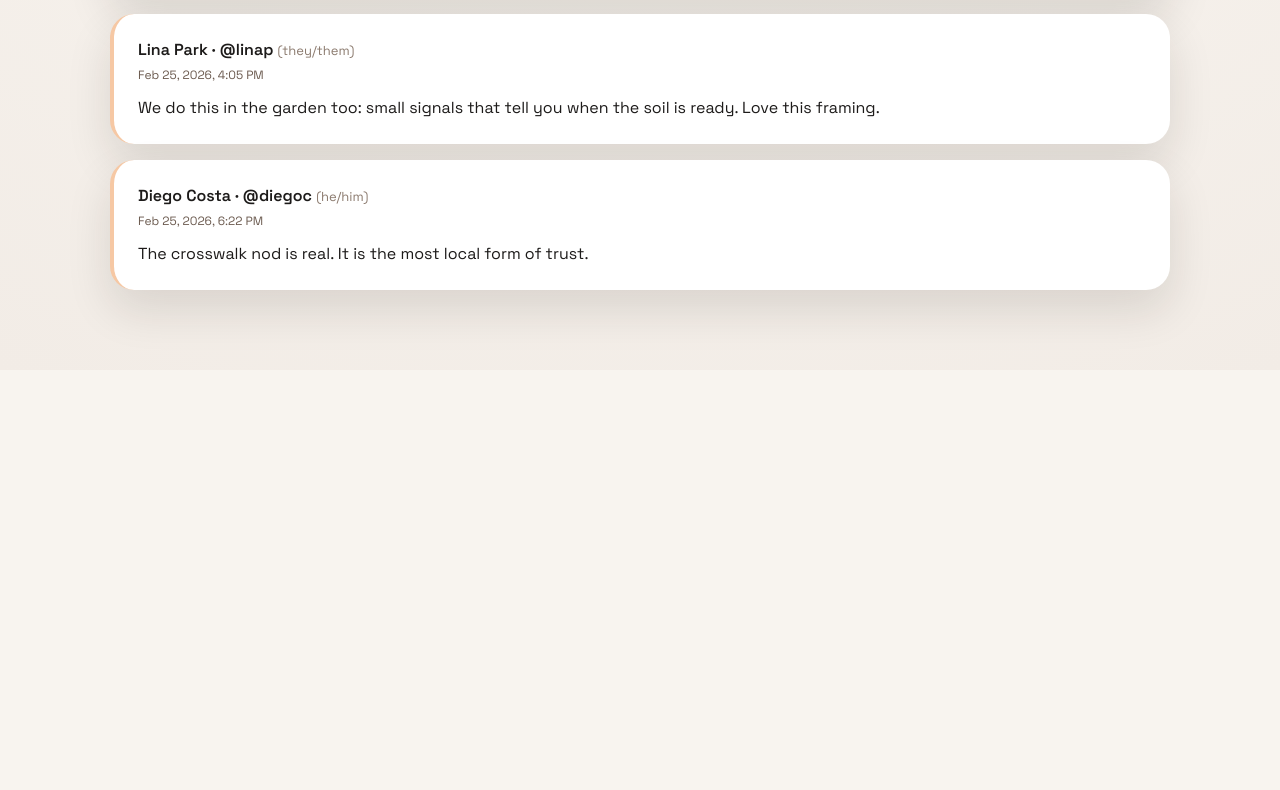
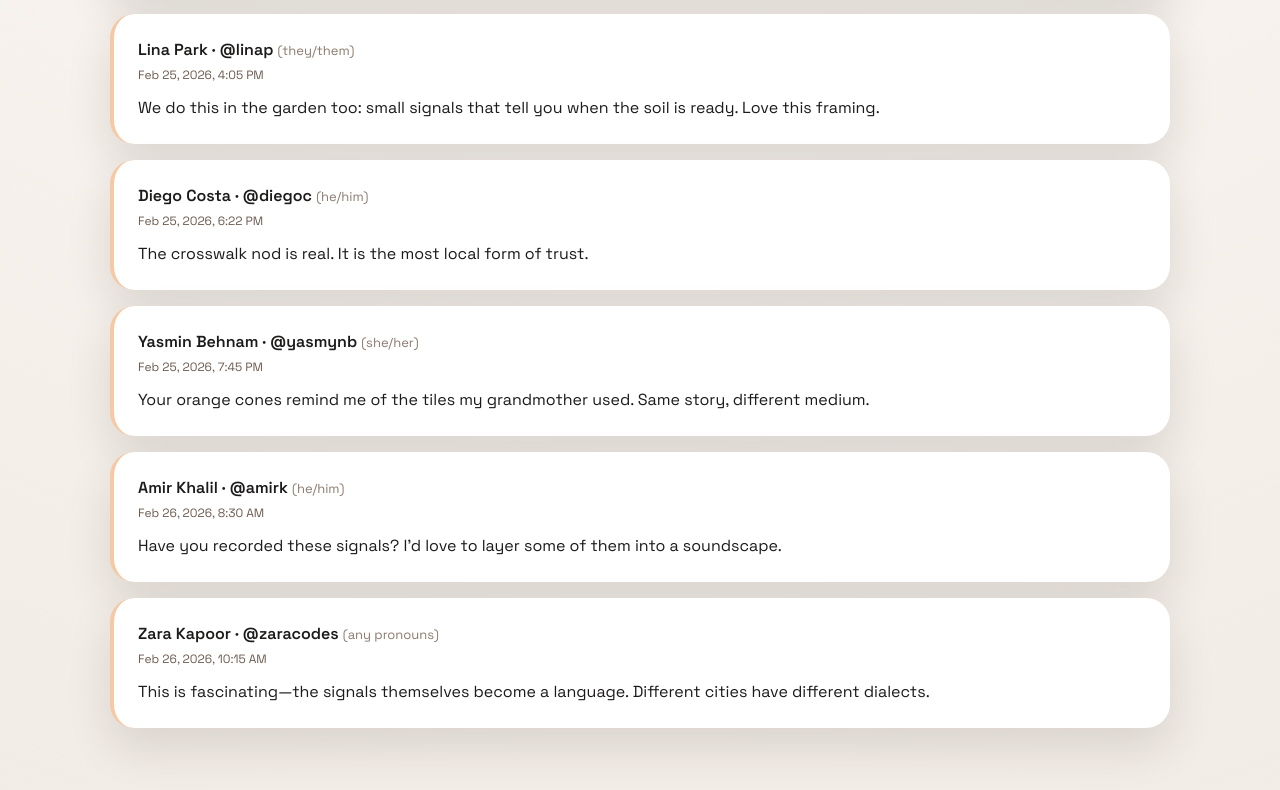
Before and after one commit to mooeypoo/experiment-genai-localization-copilot, a Vue app: page /#/ in a window 1280 px wide. Shown: the part 982-1772 px from the top of the page. Before the commit the page ends 1352 px from the top, so only its background shows below. Built offline with nearby package versions, Linux system fonts and the light colour scheme.

Commit message:
Add a few more users to the feed

```diff
--- a/src/components/HeaderBar.vue
+++ b/src/components/HeaderBar.vue
@@ -1,5 +1,6 @@
 <script setup>
 import { useI18n } from 'vue-i18n'
+import { RouterLink } from 'vue-router'
 import NavigationBar from './NavigationBar.vue'
 import ViewingAsSelector from './ViewingAsSelector.vue'
 import LanguageSwitcher from './LanguageSwitcher.vue'
--- a/src/data/seed.json
+++ b/src/data/seed.json
@@ -35,6 +35,42 @@
       "bio": "Night shift barista and morning drone photographer.",
       "location": "Austin, TX",
       "avatar": "https://api.dicebear.com/7.x/shapes/svg?seed=signal-u4"
+    },
+    {
+      "id": "u5",
+      "name": "Yasmin Behnam",
+      "handle": "yasmynb",
+      "pronouns": "she/her",
+      "bio": "Graphic designer exploring traditional tile patterns in contemporary interfaces.",
+      "location": "San Francisco, CA",
+      "avatar": "https://api.dicebear.com/7.x/shapes/svg?seed=signal-u5"
+    },
+    {
+      "id": "u6",
+      "name": "Amir Khalil",
+      "handle": "amirk",
+      "pronouns": "he/him",
+      "bio": "Sound engineer building tools for field recording in remote places.",
+      "location": "Denver, CO",
+      "avatar": "https://api.dicebear.com/7.x/shapes/svg?seed=signal-u6"
+    },
+    {
+      "id": "u7",
+      "name": "Noa Mizrahi",
+      "handle": "noam",
+      "pronouns": "they/them",
+      "bio": "Choreographer documenting movement in urban spaces with motion capture.",
+      "location": "Los Angeles, CA",
+      "avatar": "https://api.dicebear.com/7.x/shapes/svg?seed=signal-u7"
+    },
+    {
+      "id": "u8",
+      "name": "Zara Kapoor",
+      "handle": "zaracodes",
+      "pronouns": "any pronouns",
+      "bio": "Researcher studying how language shapes perceived space in digital environments.",
+      "location": "Boston, MA",
+      "avatar": "https://api.dicebear.com/7.x/shapes/svg?seed=signal-u8"
     }
   ],
   "post": {
@@ -66,6 +102,27 @@
       "authorId": "u4",
       "body": "The crosswalk nod is real. It is the most local form of trust.",
       "createdAt": "2026-02-25T18:22:00Z"
+    },
+    {
+      "id": "c4",
+      "postId": "p1",
+      "authorId": "u5",
+      "body": "Your orange cones remind me of the tiles my grandmother used. Same story, different medium.",
+      "createdAt": "2026-02-25T19:45:00Z"
+    },
+    {
+      "id": "c5",
+      "postId": "p1",
+      "authorId": "u6",
+      "body": "Have you recorded these signals? I'd love to layer some of them into a soundscape.",
+      "createdAt": "2026-02-26T08:30:00Z"
+    },
+    {
+      "id": "c6",
+      "postId": "p1",
+      "authorId": "u8",
+      "body": "This is fascinating—the signals themselves become a language. Different cities have different dialects.",
+      "createdAt": "2026-02-26T10:15:00Z"
     }
   ]
 }
```
Also changed, not shown: 2 other files (tests, documents, lock files or other folders).
